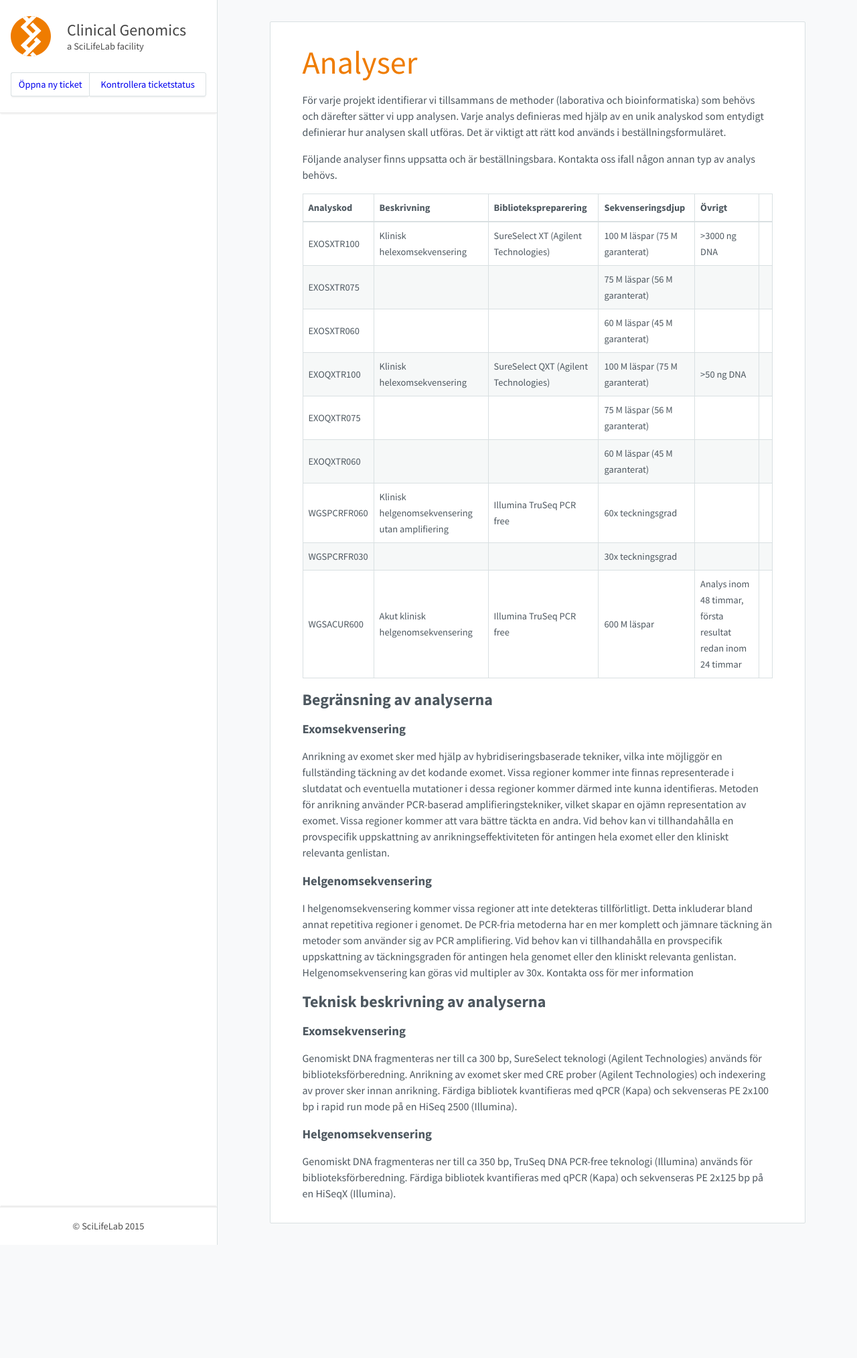
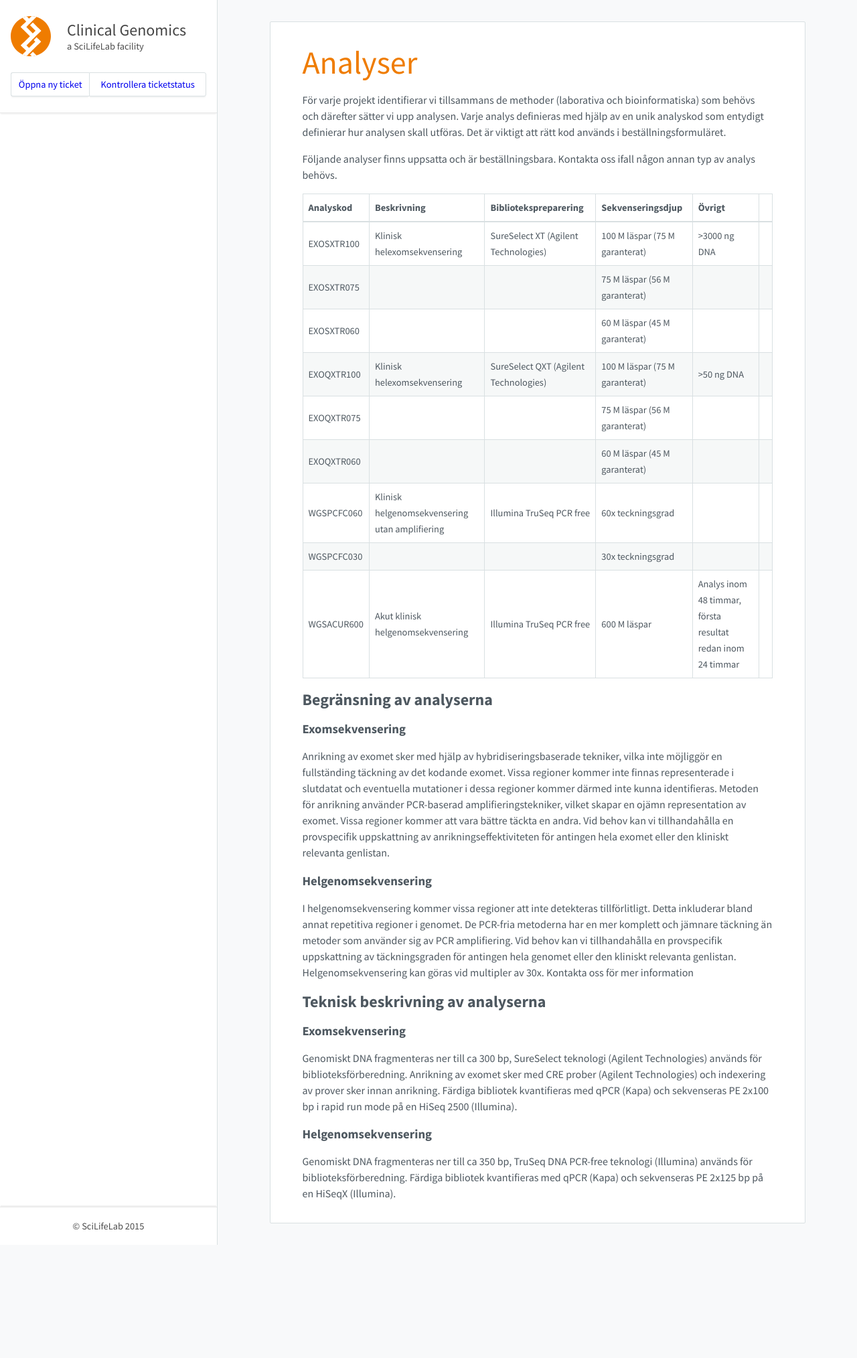
Before and after one commit to Clinical-Genomics/clinical-genomics.github.io, a Jekyll site: the page built from _pages/analyser.md, in a window 1280 px wide. Shown: the whole page at 67% size. Built offline with Jekyll 4.4.1, drawn with Linux system fonts in a browser that asks for light colours; nearby versions of some CDN libraries.

Commit message:
Update analyser.md

```diff
--- a/_pages/analyser.md
+++ b/_pages/analyser.md
@@ -24,9 +24,9 @@
 |-----------+-----------------------------+--------------------------------------+--------------------------------|--------------|
 | EXOQXTR060|                             |                                      | 60 M läspar (45 M garanterat)  |              |
 |-----------+-----------------------------+--------------------------------------+--------------------------------|--------------|
-| WGSPCRFR060| Klinisk helgenomsekvensering utan amplifiering | Illumina TruSeq PCR free | 60x teckningsgrad |     |
+| WGSPCFC060| Klinisk helgenomsekvensering utan amplifiering | Illumina TruSeq PCR free | 60x teckningsgrad |     |
 |------------+------------------------------------------------+--------------------------+---------------------------------|-----|
-| WGSPCRFR030|                                                |                          | 30x teckningsgrad |     ||
+| WGSPCFC030|                                                |                          | 30x teckningsgrad |     ||
 |------------+------------------------------------------------+--------------------------+---------------------------------|-----|
 | WGSACUR600 | Akut klinisk helgenomsekvensering              | Illumina TruSeq PCR free | 600 M läspar                    | Analys inom 48 timmar, första resultat redan inom 24 timmar |
 |------------+------------------------------------------------+--------------------------+---------------------------------|-----|
```
